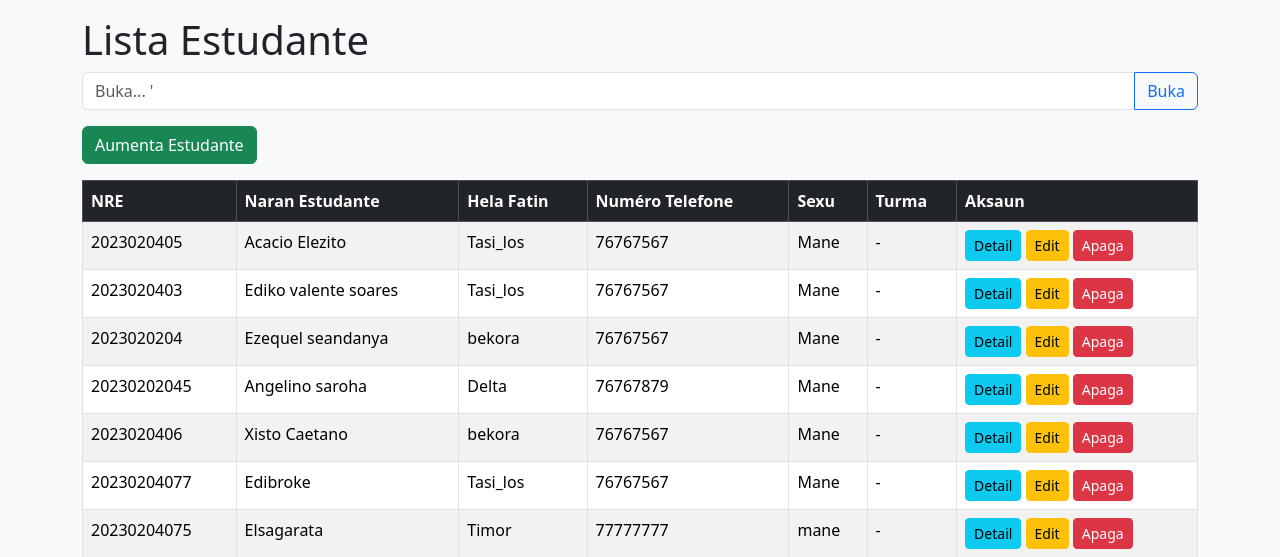
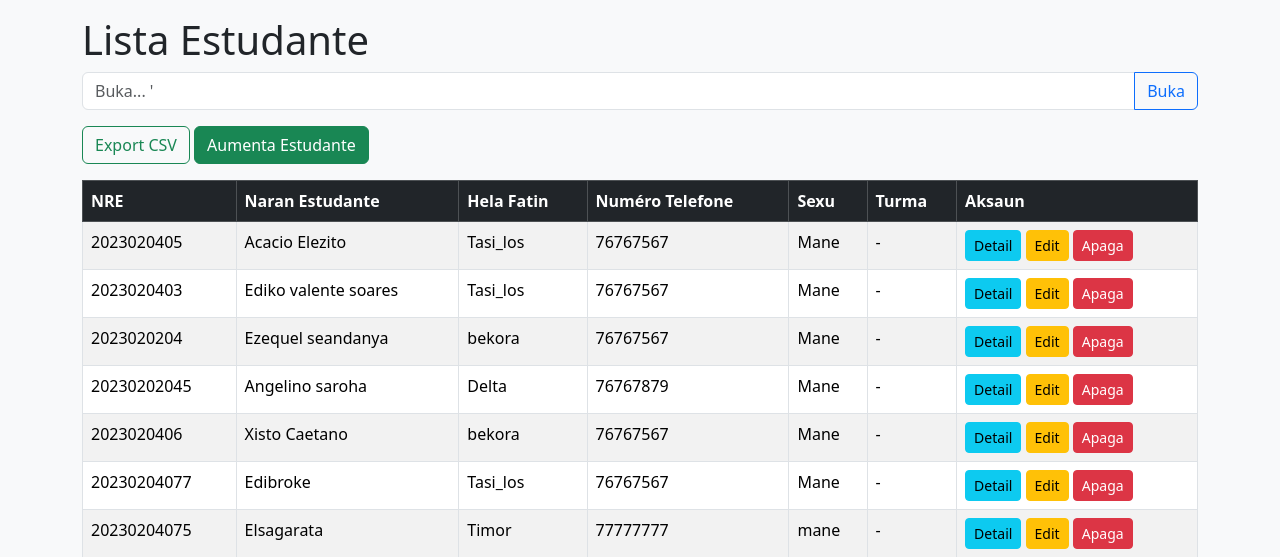
Before and after one commit to Acacio28/Aprende_Django, a Django app: page /estudante/ in a window 1280 px wide. Shown: the part 144-701 px from the top of the page. Run offline with Django 5.2, Linux system fonts and the light colour scheme; data comes from the database, SQL or seed files in the repository; data that the repository does not hold is empty; some libraries are stand-ins or nearby versions.

Commit message:
feat: add CSV export for estudante data

```diff
--- a/estudante/urls.py
+++ b/estudante/urls.py
@@ -2,6 +2,7 @@ from django.urls import path
 from estudante import views
 
 urlpatterns =[
+    path("export-csv", views.export_csv_estudante, name="export_csv_estudante"),
     path('',views.Lista_estudante,name='lista'),
     path('aumenta',views.add_estudante,name='add'),
     path('hadia/<uuid:id>',views.edit_estudante,name='edit'),
--- a/estudante/views.py
+++ b/estudante/views.py
@@ -1,6 +1,8 @@
 from django.shortcuts import get_object_or_404, render, redirect
 from django.contrib import messages
 from django.db.models import Avg
+from django.http import HttpResponse
+import csv
 from estudante.models import Estudante
 from akademiku.models import Turma, Avaliasaun
 
@@ -57,3 +59,14 @@ def detail_estudante(request, id):
     return render(request, "estudante/detail_estudante.html", {
         "estudante": estudante, "avaliasauns": avaliasauns, "media": media,
     })
+
+
+def export_csv_estudante(request):
+    response = HttpResponse(content_type='text/csv')
+    response['Content-Disposition'] = 'attachment; filename="estudantes.csv"'
+    w = csv.writer(response)
+    w.writerow(['NRE', 'Naran', 'Hela Fatin', 'Telefone', 'Sexu', 'Turma'])
+    for e in Estudante.objects.select_related('turma').all():
+        w.writerow([e.nre, e.naran_estudante, e.hela_fatin, e.nu_telefone, e.sexu, e.turma.naran_turma if e.turma else ''])
+    messages.success(request, "CSV export ho sucesso!")
+    return response
--- a/templates/estudante/Lista_Estudante.html
+++ b/templates/estudante/Lista_Estudante.html
@@ -3,7 +3,8 @@
 {% block breadcrumb %}<nav aria-label="breadcrumb"><ol class="breadcrumb"><li class="breadcrumb-item"><a href="{% url 'dashboard' %}">Dashboard</a></li><li class="breadcrumb-item active" aria-current="page">Lista Estudante</li></ol></nav>{% endblock %}
 {% block content %}
 <h1>Lista Estudante</h1>
-<form class="mb-3" method="get"><div class="input-group"><input type="text" name="q" class="form-control" placeholder="Buka... '" value="{{ q }}"><button class="btn btn-outline-primary" type="submit">Buka</button></div></form><a href="{% url 'add' %}" class="btn btn-success mb-3">Aumenta Estudante</a>
+<form class="mb-3" method="get"><div class="input-group"><input type="text" name="q" class="form-control" placeholder="Buka... '" value="{{ q }}"><button class="btn btn-outline-primary" type="submit">Buka</button></div></form><a href="{% url 'export_csv_estudante' %}" class="btn btn-outline-success mb-3">Export CSV</a>
+<a href="{% url 'add' %}" class="btn btn-success mb-3">Aumenta Estudante</a>
 <table class="table table-bordered table-striped">
     <thead class="table-dark">
         <tr>
```
